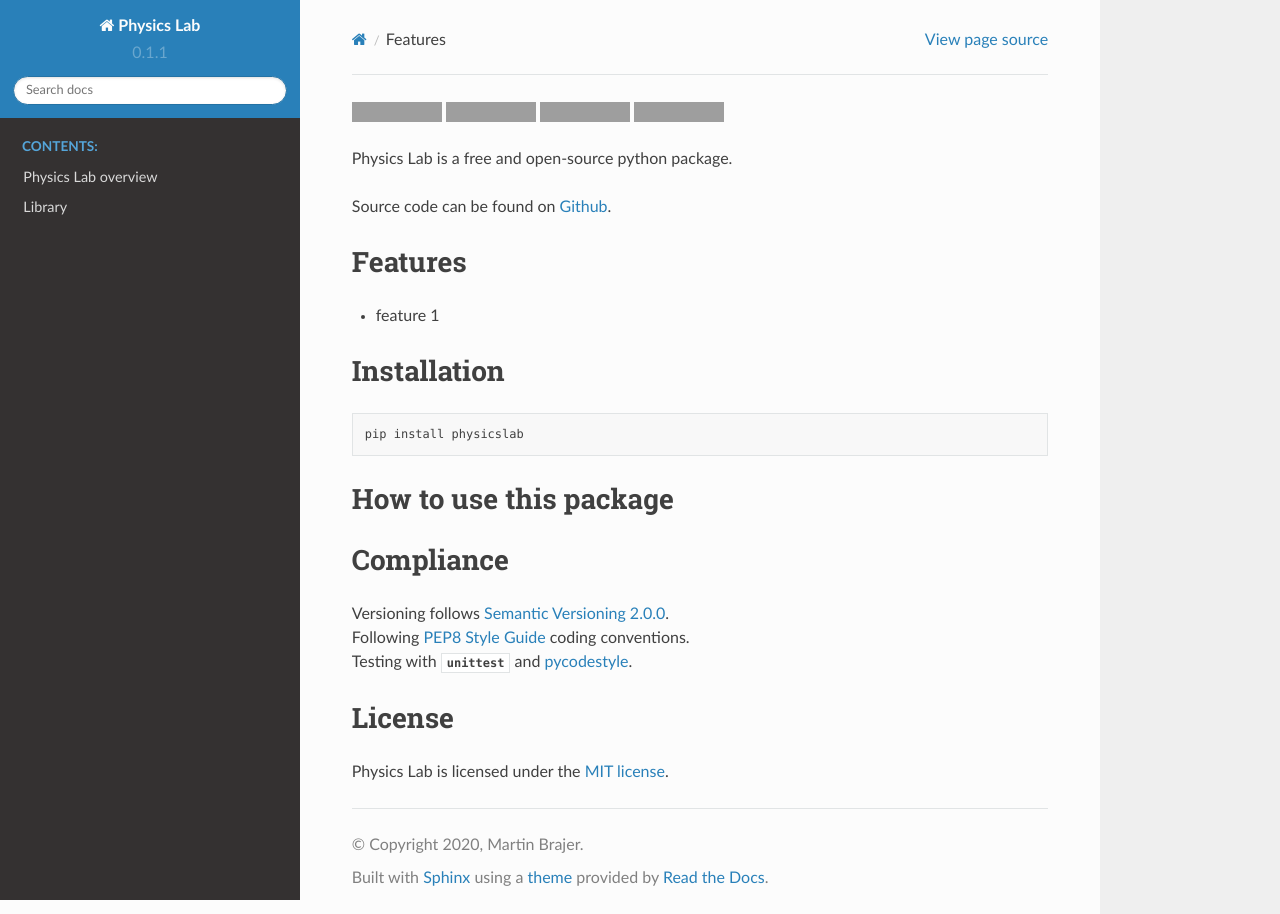
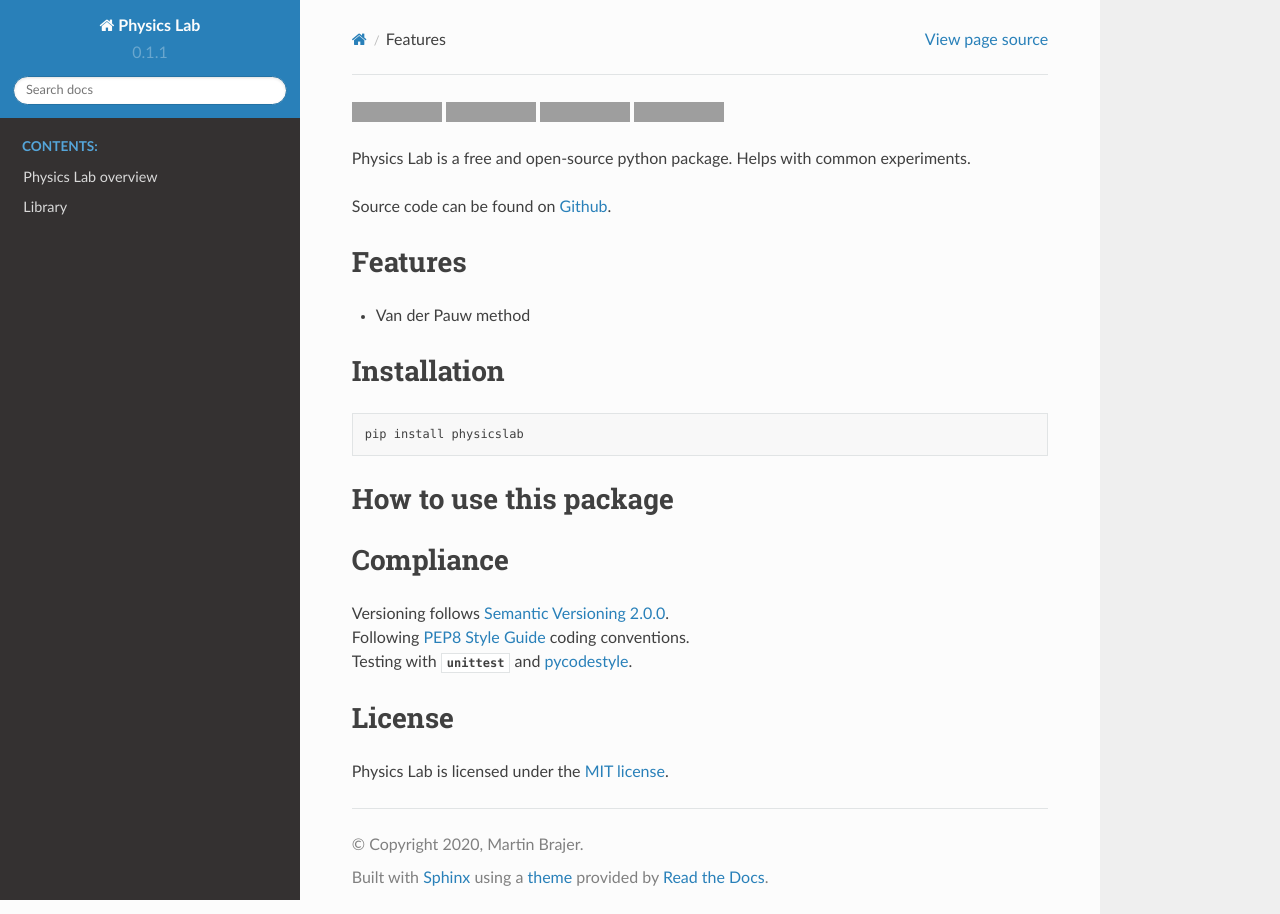
Before and after one commit to martin-brajer/physics-lab, a Sphinx documentation site: the page built from docs/source/_overview.rst, in a window 1280 px wide, cut to the strip 0-914 px from the top of the page. Built offline with Sphinx 7.4.7 and the Read the Docs theme 2.0.0, drawn with Linux system fonts in a browser that asks for light colours; grey boxes are pictures that could not be loaded.

Commit message:
Docs update

```diff
--- a/docs/source/_overview.rst
+++ b/docs/source/_overview.rst
@@ -12,7 +12,7 @@
 .. |PyPI| image:: https://badge.fury.io/py/physicslab.svg
     :target: https://badge.fury.io/py/physicslab
 
-Physics Lab is a free and open-source python package.
+Physics Lab is a free and open-source python package. Helps with common experiments.
 
 Source code can be found on `Github <https://github.com/martin-brajer/physics-lab>`_.
 
@@ -20,7 +20,7 @@ Source code can be found on `Github <https://github.com/martin-brajer/physics-la
 Features
 --------
 
-* feature 1
+* Van der Pauw method
 
 
 Installation
--- /dev/null
+++ b/docs/source/modules/experiment/hall.rst
@@ -0,0 +1,6 @@
+Hall module
+===================
+
+.. automodule:: physicslab.experiment.hall
+   :members:
+   :undoc-members:
--- a/docs/source/modules/experiment/van_der_pauw.rst
+++ b/docs/source/modules/experiment/van_der_pauw.rst
@@ -3,3 +3,4 @@ Van der Pauw module
 
 .. automodule:: physicslab.experiment.van_der_pauw
    :members:
+   :undoc-members:
--- a/docs/source/modules/modules.rst
+++ b/docs/source/modules/modules.rst
@@ -10,11 +10,13 @@ Experiment subpackage
 
 .. automodule:: physicslab.experiment
    :members:
+   :undoc-members:
 
 .. toctree::
    :maxdepth: 4
 
    experiment/van_der_pauw
+   experiment/hall
 
 Submodules
 ----------
```
Also changed, not shown: README.md (+2 -2 lines).
